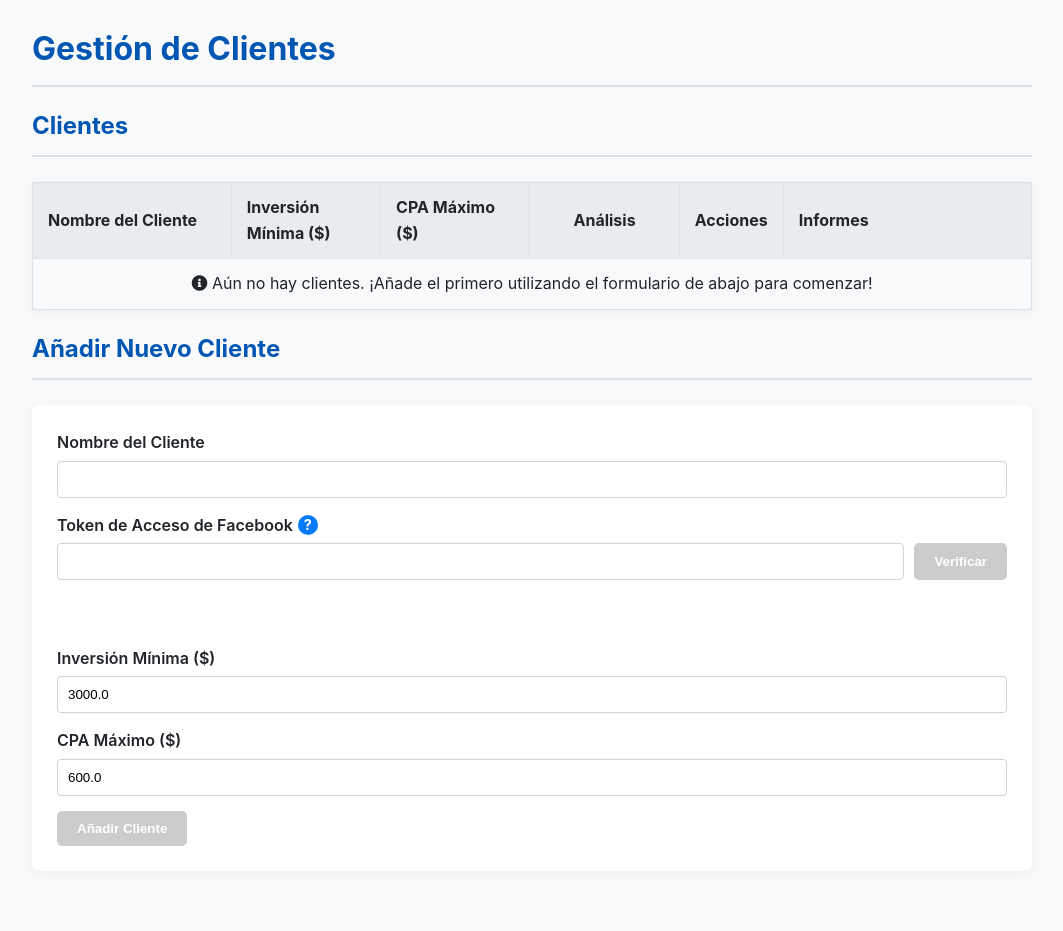
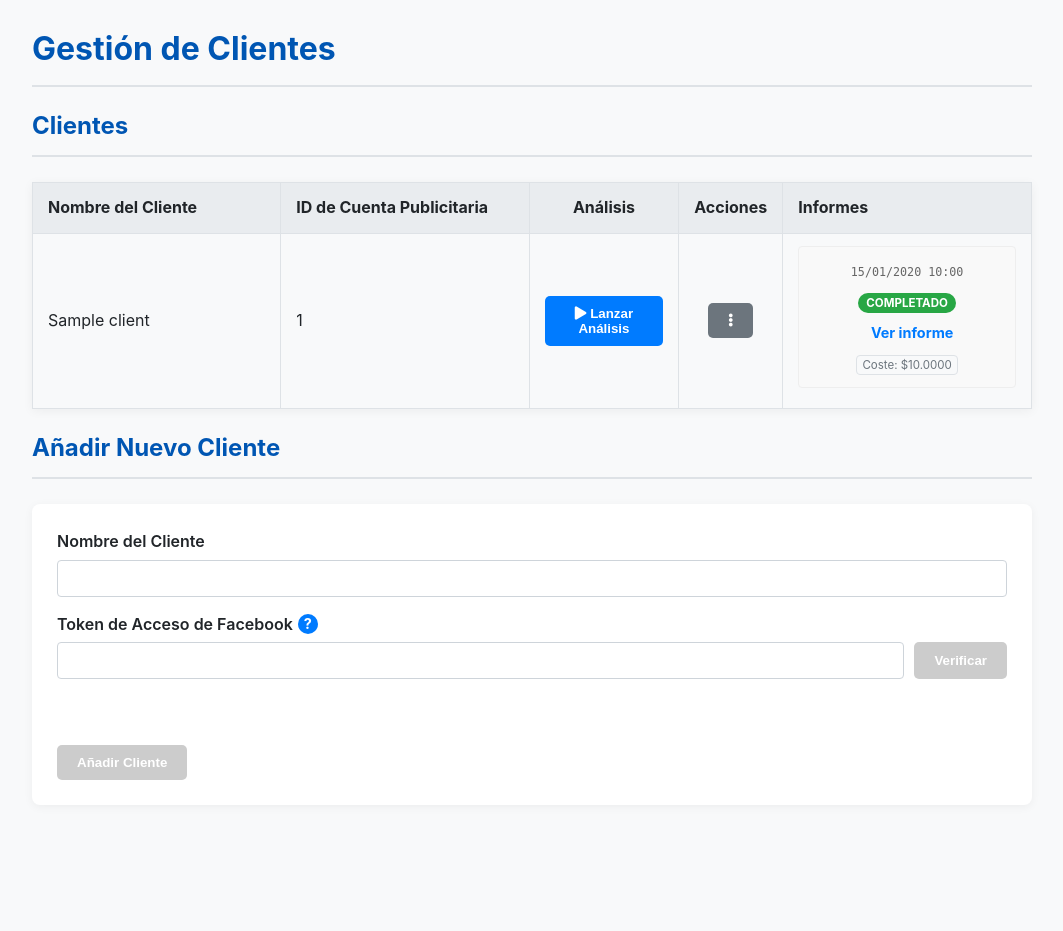
Before and after one commit to fred1433/ad-insight-agent-v2, a Flask app: page / in a window 1280 px wide. Shown: the part 135-1066 px from the top of the page, without its empty margins (108-1171 px from the left). After the commit the page ends 915 px from the top, so only its background shows below. Run offline with Flask 3, Linux system fonts and the light colour scheme; the visitor is signed in with stand-in values (Sample User, id 1); tables that the repository leaves empty hold one stand-in row (values such as "Sample post"); data that the repository does not hold is empty; parts of the project's set-up code (start-up, migrations or seed data) failed here and were passed over.

Commit message:
fix(db): Resolve deployment crash by correcting database schema and application-wide references

```diff
--- a/app.py
+++ b/app.py
@@ -59,7 +59,7 @@ def index():
 @app.route('/report_status/<int:report_id>')
 def get_report_status(report_id):
     conn = database.get_db_connection()
-    report = conn.execute('SELECT status FROM reports WHERE id = ?', (report_id,)).fetchone()
+    report = conn.execute('SELECT status FROM analyses WHERE id = ?', (report_id,)).fetchone()
     conn.close()
 
     if report and report['status'] in ('IN_PROGRESS', 'RUNNING'):
@@ -79,8 +79,6 @@ def add_client():
     name = request.form['name']
     token = request.form['facebook_token']
     ad_account_id = request.form.get('ad_account_id')
-    spend = request.form['spend_threshold']
-    cpa = request.form['cpa_threshold']
 
     if not ad_account_id or not ad_account_id.startswith('act_'):
         flash("Por favor, verifica el token y selecciona una cuenta publicitaria válida.", "warning")
@@ -88,7 +86,7 @@ def add_client():
         response.headers['HX-Refresh'] = 'true'
         return response
 
-    database.add_client(name, token, ad_account_id, spend, cpa)
+    database.add_client(name, token, ad_account_id)
     flash(f'Cliente "{name}" añadido con éxito.', 'success')
     response = make_response()
     response.headers['HX-Refresh'] = 'true'
@@ -174,7 +172,7 @@ def run_top_n_analysis(client_id):
     conn = database.get_db_connection()
     cursor = conn.cursor()
     cursor.execute(
-        "INSERT INTO reports (client_id, status, report_type, created_at) VALUES (?, ?, ?, ?)",
+        "INSERT INTO analyses (client_id, status, media_type, created_at) VALUES (?, ?, ?, ?)",
         (client_id, 'IN_PROGRESS', f'Top {top_n}', created_at_local.strftime('%Y-%m-%d %H:%M:%S'))
     )
     report_id = cursor.lastrowid
@@ -197,38 +195,37 @@ def run_top_n_analysis(client_id):
 @app.route('/clients')
 def get_clients_list():
     conn = database.get_db_connection()
-    clients_list = conn.execute('SELECT * FROM clients ORDER BY name').fetchall()
+    clients_list = conn.execute('SELECT id, name, ad_account_id FROM clients ORDER BY name').fetchall()
 
-    clients_with_reports = []
+    clients_with_analyses = []
     for client in clients_list:
         client_dict = dict(client)
-        reports_cursor = conn.execute(
-            'SELECT * FROM reports WHERE client_id = ? ORDER BY created_at DESC', (client['id'],)
+        analyses_cursor = conn.execute(
+            'SELECT * FROM analyses WHERE client_id = ? ORDER BY created_at DESC', (client['id'],)
         )
 
-        reports_list = []
-        for row in reports_cursor.fetchall():
-            report_dict = dict(row)
-            if report_dict.get('created_at') and isinstance(report_dict['created_at'], str):
+        analyses_list = []
+        for row in analyses_cursor.fetchall():
+            analysis_dict = dict(row)
+            if analysis_dict.get('created_at') and isinstance(analysis_dict['created_at'], str):
                 try:
-                    report_dict['created_at'] = parser.parse(report_dict['created_at'])
+                    analysis_dict['created_at'] = parser.parse(analysis_dict['created_at'])
                 except parser.ParserError:
-                    # Gérer le cas où la date ne serait pas dans un format valide
-                    report_dict['created_at'] = None
-            reports_list.append(report_dict)
+                    analysis_dict['created_at'] = None
+            analyses_list.append(analysis_dict)
 
-        client_dict['reports'] = reports_list
-        clients_with_reports.append(client_dict)
+        client_dict['analyses'] = analyses_list
+        clients_with_analyses.append(client_dict)
     conn.close()
 
-    return render_template('_client_list.html', clients=clients_with_reports)
+    return render_template('_client_list.html', clients=clients_with_analyses)
 
 @app.route('/report/<int:report_id>')
 @login_required
 def view_report(report_id):
     conn = database.get_db_connection()
     report_data = conn.execute(
-        "SELECT r.*, c.name as client_name FROM reports r JOIN clients c ON r.client_id = c.id WHERE r.id = ?", (report_id,)
+        "SELECT r.*, c.name as client_name FROM analyses r JOIN clients c ON r.client_id = c.id WHERE r.id = ?", (report_id,)
     ).fetchone()
     conn.close()
 
--- a/database.py
+++ b/database.py
@@ -15,28 +15,19 @@ def init_db():
     conn = get_db_connection()
     cursor = conn.cursor()
 
-    # Vérification et ajout de la colonne 'ad_account_id' à la table 'clients'
-    cursor.execute("PRAGMA table_info(clients)")
-    columns = [column[1] for column in cursor.fetchall()]
-    if 'ad_account_id' not in columns:
-        cursor.execute('ALTER TABLE clients ADD COLUMN ad_account_id TEXT')
-
-    # Création de la table 'clients'
-    conn.execute('''
+    # Créer la table des clients si elle n'existe pas, avec la nouvelle structure
+    cursor.execute('''
         CREATE TABLE IF NOT EXISTS clients (
             id INTEGER PRIMARY KEY AUTOINCREMENT,
-            name TEXT NOT NULL UNIQUE,
-            facebook_token TEXT NOT NULL,
-            ad_account_id TEXT,
-            spend_threshold REAL NOT NULL DEFAULT 50,
-            cpa_threshold REAL NOT NULL DEFAULT 10,
-            created_at DATETIME DEFAULT CURRENT_TIMESTAMP
+            name TEXT NOT NULL,
+            ad_account_id TEXT NOT NULL,
+            facebook_token TEXT NOT NULL
         )
     ''')
 
-    # Création de la table 'reports'
-    conn.execute('''
-        CREATE TABLE IF NOT EXISTS reports (
+    # Crear la tabla de análisis si no existe
+    cursor.execute('''
+        CREATE TABLE IF NOT EXISTS analyses (
             id INTEGER PRIMARY KEY AUTOINCREMENT,
             client_id INTEGER,
             ad_id TEXT, -- Peut être une liste d'IDs pour les rapports consolidés
@@ -54,14 +45,14 @@ def init_db():
     ''')
 
     # Nouvelle table pour stocker les scripts éditables par annonce
-    conn.execute('''
+    cursor.execute('''
         CREATE TABLE IF NOT EXISTS ad_scripts (
             id INTEGER PRIMARY KEY AUTOINCREMENT,
             report_id INTEGER NOT NULL,
             ad_id TEXT NOT NULL,
             original_script_html TEXT,
             edited_script_html TEXT,
-            FOREIGN KEY (report_id) REFERENCES reports (id) ON DELETE CASCADE
+            FOREIGN KEY (report_id) REFERENCES analyses (id) ON DELETE CASCADE
         )
     ''')
 
@@ -76,12 +67,12 @@ def get_all_clients():
     conn.close()
     return clients
 
-def add_client(name, token, ad_account_id, spend, cpa):
+def add_client(name, token, ad_account_id):
     """Ajoute un nouveau client à la base de données."""
     conn = get_db_connection()
     conn.execute(
-        'INSERT INTO clients (name, facebook_token, ad_account_id, spend_threshold, cpa_threshold) VALUES (?, ?, ?, ?, ?)',
-        (name, token, ad_account_id, spend, cpa)
+        'INSERT INTO clients (name, facebook_token, ad_account_id) VALUES (?, ?, ?)',
+        (name, token, ad_account_id)
     )
     conn.commit()
     conn.close()
@@ -90,7 +81,7 @@ def delete_client(client_id):
     """Supprime un client et tous ses rapports associés de la base de données."""
     conn = get_db_connection()
     # On supprime d'abord les rapports pour respecter la contrainte de clé étrangère
-    conn.execute('DELETE FROM reports WHERE client_id = ?', (client_id,))
+    conn.execute('DELETE FROM analyses WHERE client_id = ?', (client_id,))
     conn.execute('DELETE FROM clients WHERE id = ?', (client_id,))
     conn.commit()
     conn.close()
--- a/docker-compose.yml
+++ b/docker-compose.yml
@@ -4,7 +4,7 @@ services:
   web:
     build: .
     ports:
-      - "5001:10000"
+      - "10000:10000"
     volumes:
       # Synchronise tout le répertoire du projet avec le répertoire /app dans le conteneur
       - .:/app
--- a/templates/_client_list.html
+++ b/templates/_client_list.html
@@ -2,9 +2,8 @@
 <table class="table table-striped">
     <thead>
         <tr>
-            <th scope="col" style="width: 20%;">Nombre del Cliente</th>
-            <th scope="col" style="width: 15%;">Inversión Mínima ($)</th>
-            <th scope="col" style="width: 15%;">CPA Máximo ($)</th>
+            <th scope="col" style="width: 25%;">Nombre del Cliente</th>
+            <th scope="col" style="width: 25%;">ID de Cuenta Publicitaria</th>
             <th scope="col" style="width: 15%; text-align: center;">Análisis</th>
             <th scope="col" style="width: 10%; text-align: center;">Acciones</th>
             <th scope="col" style="width: 25%;">Informes</th>
@@ -14,8 +13,7 @@
         {% for client in clients %}
         <tr id="client-row-{{ client.id }}">
             <td>{{ client.name }}</td>
-            <td>{{ client.spend_threshold }} $</td>
-            <td>{{ client.cpa_threshold }} $</td>
+            <td>{{ client.ad_account_id }}</td>
             <td class="text-center">
                 <button class="btn btn-sm btn-primary"
                         onclick="showAnalysisModal('{{ client.id }}', '{{ url_for('run_top_n_analysis', client_id=client.id) }}')">
@@ -39,9 +37,9 @@
                 </div>
             </td>
             <td class="reports-cell">
-                {% if client.reports %}
+                {% if client.analyses %}
                     <ul>
-                        {% for report in client.reports %}
+                        {% for report in client.analyses %}
                         <li>
                             <div class="report-item-line">
                                 <span class="report-date">{{ report.created_at.strftime('%d/%m/%Y %H:%M') }}</span>
@@ -70,7 +68,7 @@
         </tr>
         {% else %}
         <tr>
-            <td colspan="6" class="text-center p-4">
+            <td colspan="5" class="text-center p-4">
                 <i class="fas fa-info-circle"></i> Aún no hay clientes. ¡Añade el primero utilizando el formulario de abajo para comenzar!
             </td>
         </tr>
--- a/templates/index.html
+++ b/templates/index.html
@@ -42,14 +42,6 @@
             <div id="token-validation-indicator" class="htmx-indicator">
                 <small class="text-muted">Verificando...</small>
             </div>
-        </div>
-         <div class="form-group">
-            <label for="spend_threshold">Inversión Mínima ($)</label>
-            <input type="number" id="spend_threshold" name="spend_threshold" value="3000.0" step="0.01" required>
-        </div>
-        <div class="form-group">
-            <label for="cpa_threshold">CPA Máximo ($)</label>
-            <input type="number" id="cpa_threshold" name="cpa_threshold" value="600.0" step="0.01" required>
         </div>
         <div id="submit-button-container">
             <button type="submit" id="add-client-btn" class="btn btn-primary" disabled>Añadir Cliente</button>
```
Also changed, not shown: facebook_client.py (+35 -38 lines), pipeline.py (+11 -13 lines).
